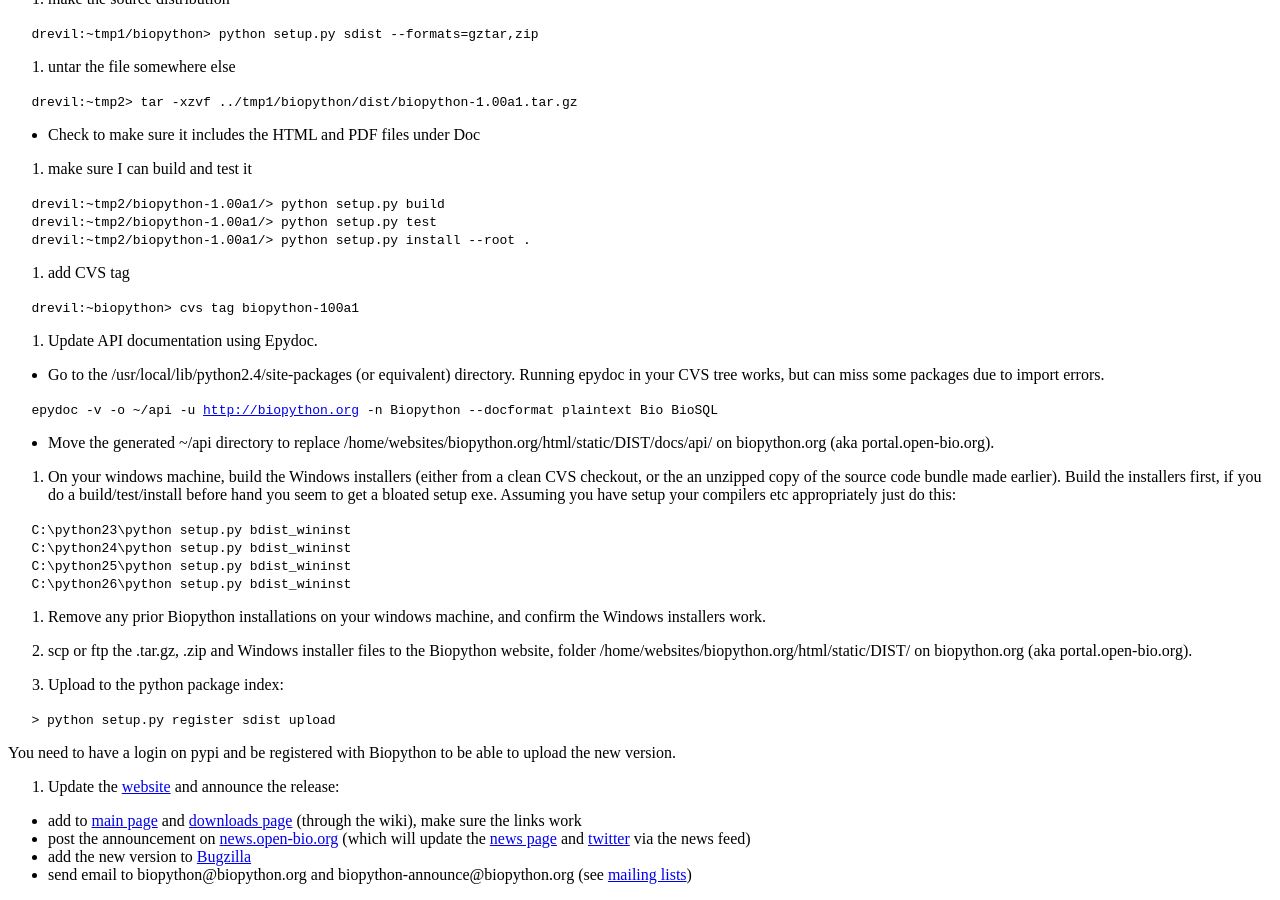
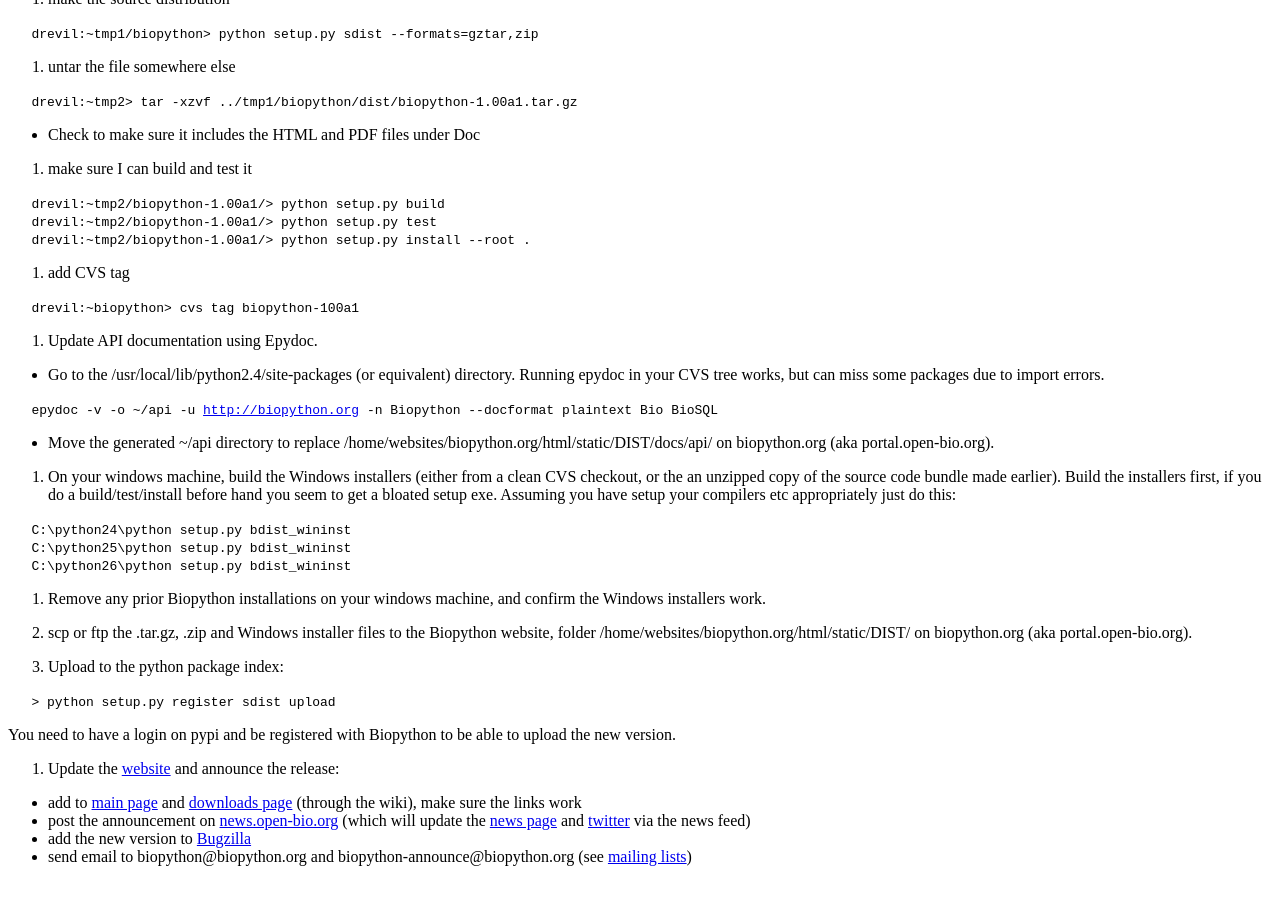
Before and after one commit to biopython/biopython.github.io, a Jekyll site: the page built from wiki/Building_a_release.md, in a window 1280 px wide and 900 px high, scrolled down 1310 px. Built offline with Jekyll 4.4.1, drawn with Linux system fonts in a browser that asks for light colours.

Commit message:
We don't use Python 2.3 anymore

```diff
--- a/wiki/Building_a_release.md
+++ b/wiki/Building_a_release.md
@@ -120,7 +120,6 @@ made earlier). Build the installers first, if you do a
 build/test/install before hand you seem to get a bloated setup exe.
 Assuming you have setup your compilers etc appropriately just do this:
 
-`   C:\python23\python setup.py bdist_wininst`
 `   C:\python24\python setup.py bdist_wininst`
 `   C:\python25\python setup.py bdist_wininst`
 `   C:\python26\python setup.py bdist_wininst`
```
Also changed, not shown: 1 other file.
